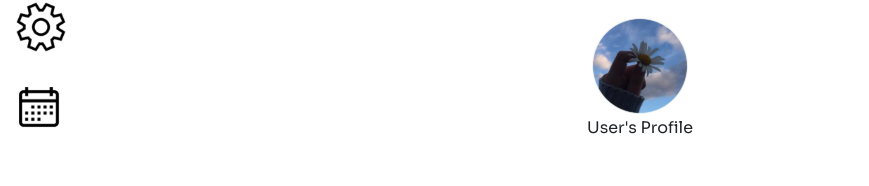
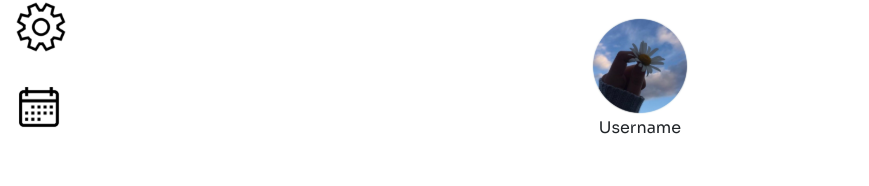
Before and after one commit to AlvarezKevin/Lifelyhood, a React (Create React App) app in the folder client/: page /profile in a window 1280 px wide. Shown: the part 96-282 px from the top of the page, without its empty margins (0-869 px from the left). Built offline with nearby package versions, Linux system fonts and the light colour scheme.

Commit message:
added userinfo component

```diff
--- /dev/null
+++ b/client/src/components/UserInfo/index.js
@@ -0,0 +1,29 @@
+import React from "react";
+import profile from "../../images/profile/user/default.svg";
+import { useLocation } from 'react-router-dom'
+import { Link } from 'react-router-dom'
+
+const UserInfo = () => {
+  let location = useLocation();
+  let heading;
+  if (location.pathname ==="/work") {
+    heading = "User's WorkSpace";
+  } else if (location.pathname ==="/school") {
+    heading = "User's SchoolSpace";
+  } else if (location.pathname ==="/personal") {
+    heading = "User's PersonalSpace";
+  } else {
+    heading = "Username";
+  }
+
+  return (
+    <>
+        <Link to="/profile">
+          <img style={{ textAlign: "center" }} src={profile} alt="profile_image"/>
+        </Link>
+        <p style={{ textAlign: "center" }}>{heading}</p>
+    </>
+  );
+};
+
+export default UserInfo;
--- a/client/src/pages/personalspace.js
+++ b/client/src/pages/personalspace.js
@@ -5,16 +5,15 @@ import grocery from "../images/personal/grocery.svg";
 import journal from "../images/personal/journal.svg";
 import travel from "../images/personal/travel.svg";
 import add from "../images/add.svg";
-import profile from "../images/profile/user/default.svg";
 import ProfileNav from "../components/ProfileNav";
+import UserInfo from "../components/UserInfo";
 
 const Personalspace = () => {
   return (
     <div className="profile">
         <ProfileNav />
         <div className="main">
-            <img className="user_info" src={profile} alt="profile_image"/>
-            <p className="user_info">User's PersonalSpace</p>
+            <UserInfo />
             <div className="pages">
                 <button><img src={fitness} alt="Fitness" /></button>
                 <button><img src={health} alt="Health" /></button>
--- a/client/src/pages/profile.js
+++ b/client/src/pages/profile.js
@@ -1,9 +1,9 @@
 import React from "react";
-import profile from "../images/profile/user/default.svg";
 import work from "../images/profile/work.svg";
 import school from "../images/profile/school.svg";
 import personal from "../images/profile/personal.svg";
 import ProfileNav from "../components/ProfileNav";
+import UserInfo from "../components/UserInfo";
 import "../styles/Profile.css";
 
 const Profile = () => {
@@ -11,8 +11,7 @@ const Profile = () => {
     <div className="profile">
         <ProfileNav />
         <div className="main">
-            <img className="user_info" src={profile} alt="profile_image"/>
-            <p className="user_info">User's Profile</p>
+            <UserInfo />
             <div className="spaces">
                 <button><img src={work} alt="WorkSpace" /></button>
                 <button><img src={school} alt="SchoolSpace" /></button>
--- a/client/src/pages/schoolspace.js
+++ b/client/src/pages/schoolspace.js
@@ -5,7 +5,7 @@ import clubs from "../images/school/clubs.svg";
 import exams from "../images/school/exams.svg";
 import assign from "../images/school/assign.svg";
 import add from "../images/add.svg";
-import profile from "../images/profile/user/default.svg";
+import UserInfo from "../components/UserInfo";
 import ProfileNav from "../components/ProfileNav";
 
 const Schoolspace = () => {
@@ -13,8 +13,7 @@ const Schoolspace = () => {
     <div className="profile">
         <ProfileNav />
         <div className="main">
-            <img className="user_info" src={profile} alt="profile_image"/>
-            <p className="user_info">User's SchoolSpace</p>
+            <UserInfo />
             <div className="pages">
                 <button><img src={notes} alt="Notes" /></button>
                 <button><img src={schedule} alt="Schedule" /></button>
--- a/client/src/pages/workspace.js
+++ b/client/src/pages/workspace.js
@@ -5,7 +5,7 @@ import ledger from "../images/work/ledger.svg";
 import presentations from "../images/work/presentations.svg";
 import tasks from "../images/work/tasks.svg";
 import add from "../images/add.svg";
-import profile from "../images/profile/user/default.svg";
+import UserInfo from "../components/UserInfo";
 import ProfileNav from "../components/ProfileNav";
 
 const Workspace = () => {
@@ -13,8 +13,7 @@ const Workspace = () => {
     <div className="profile">
         <ProfileNav />
         <div className="main">
-            <img className="user_info" src={profile} alt="profile_image"/>
-            <p className="user_info">User's WorkSpace</p>
+            <UserInfo />
             <div className="pages">
                 <button><img src={jobapp} alt="Job Applications" /></button>
                 <button><img src={tasks} alt="Tasks" /></button>
--- a/client/src/styles/Profile.css
+++ b/client/src/styles/Profile.css
@@ -4,10 +4,6 @@
     flex-direction: column;
     align-items: center;
     justify-content: center;
-}
-
-.user_info {
-    text-align: center;
 }
 
 .spaces {
```
